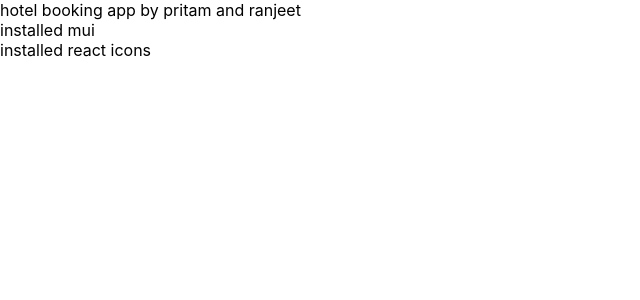
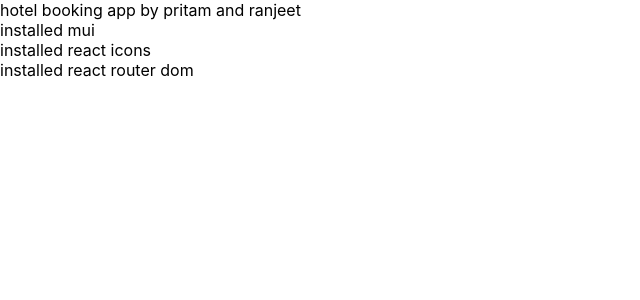
Before and after one commit to Pritam-Gayen/hotel-booking-pr-react-project, a React (Create React App) app: page / in a window 1280 px wide. Shown: the top 300 px of the page, without its empty margins (0-640 px from the left). Built offline with nearby package versions, Linux system fonts and the light colour scheme.

Commit message:
installed react router dom

```diff
--- a/package.json
+++ b/package.json
@@ -38,5 +38,8 @@
       "last 1 firefox version",
       "last 1 safari version"
     ]
+  },
+  "devDependencies": {
+    "react-router-dom": "^6.9.0"
   }
 }
--- a/src/App.js
+++ b/src/App.js
@@ -8,6 +8,8 @@
       installed mui
       <br></br>
       installed react icons
+      <br></br>
+      installed react router dom
     </>
   );
 }
```
Also changed, not shown: 1 other file (tests, documents, lock files or other folders).
